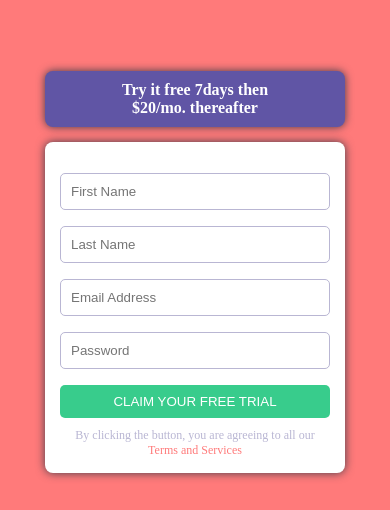
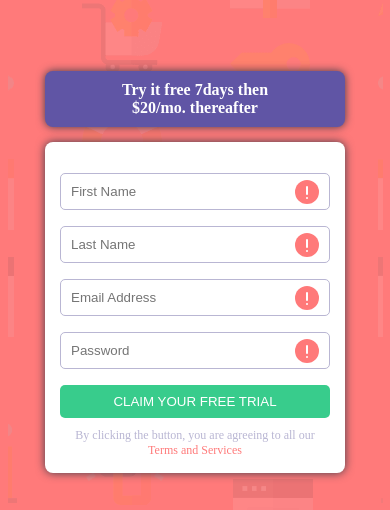
Before and after one commit to Ojeabuo/Registration, a plain HTML site: page index.html in a window 390 px wide. Shown: the part 334-844 px from the top of the page. Drawn offline with Linux system fonts and the light colour scheme; the site is published under a folder, as on GitHub Pages, so addresses that start at the root find nothing.

Commit message:
Update style.css

```diff
--- a/style.css
+++ b/style.css
@@ -85,7 +85,7 @@ a {
 input:required:invalid {
   outline: none;
   border: 1px solid hsl(0, 100% 74%);
-  background-image: url(/icon-error.svg);
+  background-image: url(./icon-error.svg);
   background-repeat: no-repeat;
   background-position: right;
   background-origin: content-box;
@@ -105,7 +105,7 @@ span {
   display: none;
 }
 input:focus:invalid {
-  background: url(/icon-error.svg) no-repeat 95% 50%;
+  background: url(./icon-error.svg) no-repeat 95% 50%;
   background-size: 25px;
   border: 2px solid hsl(0, 100%, 74%);
   transition: border 10ms;
@@ -166,7 +166,7 @@ input:focus:invalid~.error::after {
 }
 @media (max-width: 857px) and (min-width: 357px) {
   body {
-  background: url(/bg-intro-mobile.png) no-repeat center;
+  background: url(./bg-intro-mobile.png) no-repeat center;
   background-color: hsl(0, 100%, 74%);
   font-family: 'Poppins' Sans-Serif;
   font-size: 16px;
```
